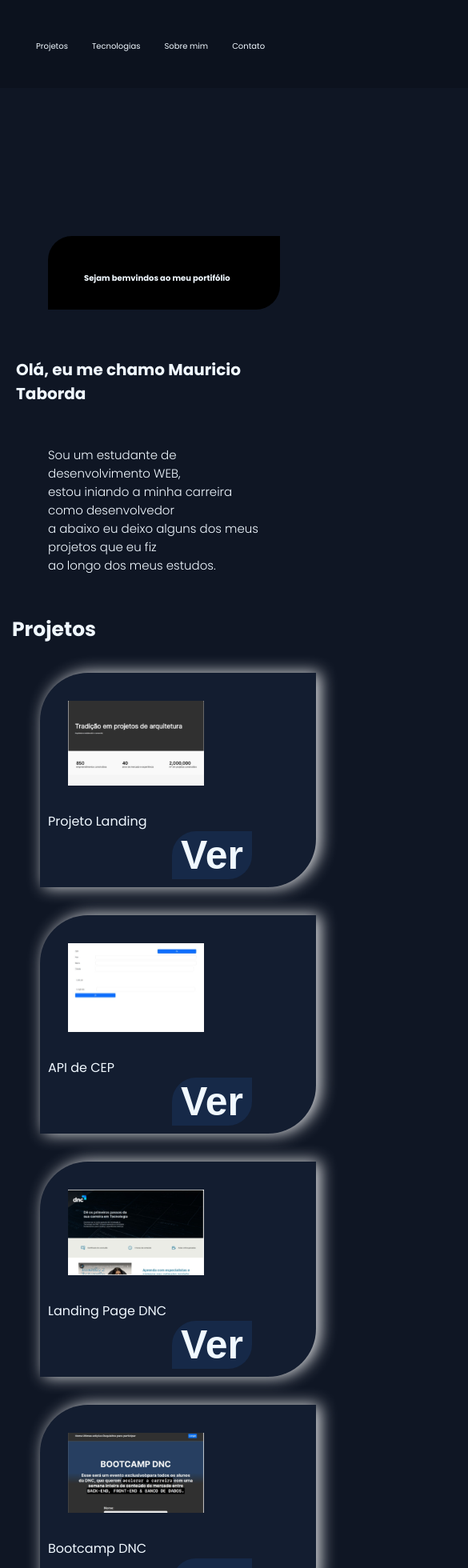
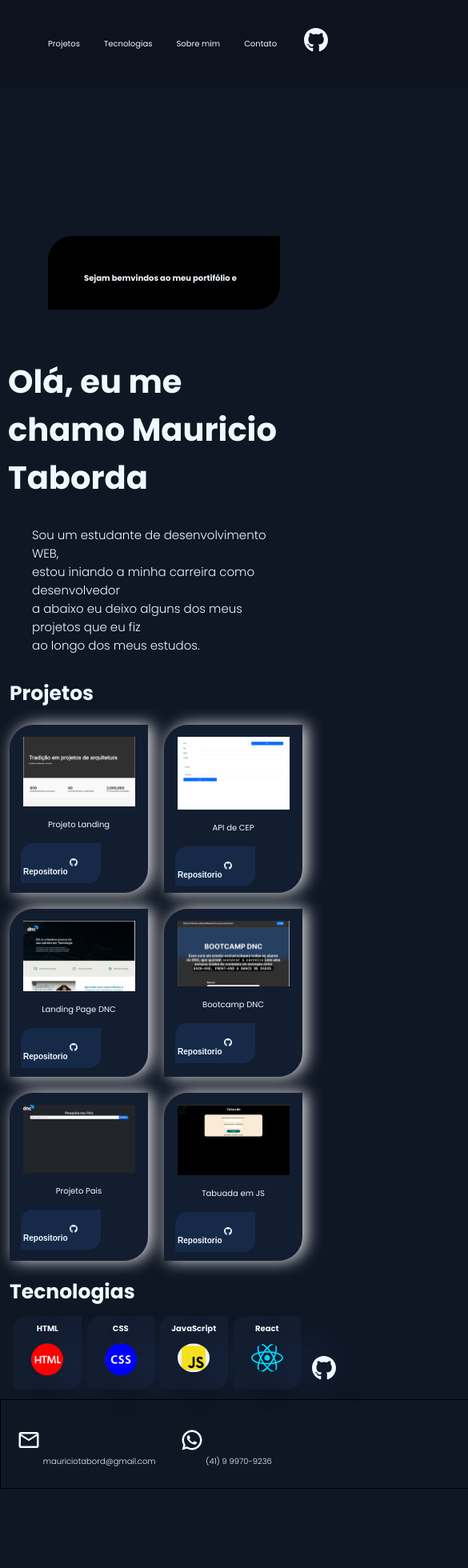
Before and after one commit to MauricioTaborda16/meu-portifolio-react, a React (Vite) app: page / in a window 390 px wide. Shown: the top 1960 px of the page at 80% size, 585 px wide, since content can reach past the window. After the commit the page ends 1861 px from the top, so only its background shows below. Built offline with nearby package versions, Linux system fonts and the light colour scheme.

Commit message:
alterando a responsividade e adicionando a funsionalidade setIsHover

```diff
--- a/src/Projetos.css
+++ b/src/Projetos.css
@@ -8,9 +8,12 @@
 
 @media only screen and (max-width: 600px){
     .container{
-      display: block;
+      display: flex;
+
 
     }
-    .Pro{margin: 15px;}
-    .Pro h1{ font-size: 25px;}
+    .Pro{margin: 2px;}
+    .Pro h1{ font-size: 25px;
+            margin: 10px;
+    }
 }
--- a/src/Projetos.jsx
+++ b/src/Projetos.jsx
@@ -13,10 +13,13 @@ function Projetos(){
         <section id="Projetos" className="Pro">
             <h1>Projetos</h1>
             <div className="container">
+
                <Card
+
                 imag={imag}
                 des="Projeto Landing"
                 site="https://desafio-landing-page-eight.vercel.app/"
+                git="https://github.com/MauricioTaborda16/DesafioLandingPage"
 
                />
 
@@ -24,6 +27,7 @@ function Projetos(){
                imag={cep}
                des="API de CEP"
                site="https://api-dnc-2023.vercel.app/"
+               git="https://github.com/MauricioTaborda16/api-dnc-2023"
                />
 
                </div>
@@ -32,12 +36,14 @@ function Projetos(){
                imag={landing}
                des="Landing Page DNC"
                site="https://projeto-landing-page-nu-nine.vercel.app/"
+               git="https://github.com/MauricioTaborda16/Projeto-landing-page"
 
                />
                <Card
                imag={bootc}
                des="Bootcamp DNC"
                site="https://bootcamp-dnc-gamma.vercel.app/"
+               git="https://github.com/MauricioTaborda16/Bootcamp-dnc"
                />
                </div>
                <div className="container">
@@ -45,12 +51,14 @@ function Projetos(){
                imag={pais}
                des="Projeto Pais"
                site="https://projeto-pais.vercel.app/"
+               git="https://github.com/MauricioTaborda16/Projeto-Pais-"
                />
 
                <Card
                imag={tabu}
                des="Tabuada em JS"
                site="https://tabuada-neon-three.vercel.app/"
+               git="https://github.com/MauricioTaborda16/Tabuada"
                />
 
 
--- a/src/componentes/Card.css
+++ b/src/componentes/Card.css
@@ -1,4 +1,6 @@
 .cad{
+
+    position: relative;
     box-shadow: 5px 0px 20px  hsl(220, 6%, 90%);
     width: 750px;
     background-color:  #131d30;;
@@ -7,6 +9,8 @@
     border-radius: 60px 0px 60px;
 }
 
+
+
 img{
     margin: 20px;
     margin-left: 50px;
@@ -14,42 +18,75 @@ img{
 }
 
 button{
+
     border: 0;
     border-radius: 30px 0px 30px;
     background-color: #162948;
     height: 70px;
-    width: 200px;
+    width: 250px;
     margin-left: 155px;
 }
 
 button a{
     font-weight: 600;
-    font-size: 65px;
+    font-size: 30px;
+
+}
+.cliqu{
+    position: absolute;
+    background-color:#162948;
+    font-weight: bolder;
+    font-size: 100px;
+    width: 100%;
+    height: 100%;
+    display: flex;
+    align-items: center;
+    justify-content: center;
 }
 
 @media only screen and (max-width: 600px){
     .cad{
-       width: 325px;
-       padding: 10px;
+        border-radius: 30px 0px 30px;
+        display: flex;
+        flex-direction: column;
+        align-items: center;
+        width: 250px;
+       height: 200px;
+       padding: 5px;
+       font-size: 10px;
+       margin: 10px;
+    }
+    .cliqu a{
+        height: 100px;
+        font-size: 40px;
+
     }
 
     img{
         margin: 10px;
-        margin: 25px;
-        width: 170px;
+        width: 140px;
     }
 
-    button{
+    button{display: flex;
+        align-items: center;
+
         border: 0;
-        border-radius: 30px 0px 30px;
+        border-radius: 15px 0px 15px;
         background-color: #162948;
-        height: 60px;
+        height: 50px;
         width: 100px;
-        margin-left: 155px;
+        margin: 0px;
+        margin-top: 15px;
+        margin-right: 45px;
+
     }
 
     button a{
         font-weight: 600;
-        font-size: 50px;
+        font-size: 10px;
+        margin: 3px;
+    }
+    #gi{
+        width: 10px;
     }
 }
--- a/src/componentes/Card.jsx
+++ b/src/componentes/Card.jsx
@@ -1,10 +1,18 @@
+"use client"
 import './Card.css'
-function Card({imag, des, site, }){
+import { FaGithub } from "react-icons/fa";
+import { useState } from 'react';
+function Card({imag, des, site, git }){
+    const [isHover, setIsHover] = useState(false);
     return(
         <div className="cad">
-            <img src={imag}/>
+            <div  style={{position: "relative"} } onMouseEnter={()=> setIsHover(true)} onMouseLeave={()=> setIsHover(false)} >
+            <div className='cliqu' style={{opacity: isHover ? '0.5' :'0'}}> <a href={site}>Visualizar</a></div>
+           <img src={imag}/>
+            </div>
+
             <p>{des}</p>
-            <button> <a href={site}>Ver</a></button>
+            <button> <a href={git}>Repositorio <FaGithub size={30} id='gi' /></a></button>
         </div>
     )
 }
--- a/src/componentes/Eu.css
+++ b/src/componentes/Eu.css
@@ -1,5 +1,6 @@
 .Eu{
     margin: 50px 50px 400px 50px;
+
 }
 
 .Eu h1{
@@ -25,7 +26,8 @@
 }
 
 @media only screen and (max-width: 600px){
- .Eu {margin: 10px; }
+ .Eu {
+       margin: 10px  }
 
     .Eu h2{
         height: 2px;
@@ -35,14 +37,15 @@
     }
 
     .Eu h1{
-        font-size: 20px;
-        margin: 10px;
+        font-size: 40px;
+        margin: 0px;
 
     }
 
     .Eu p{
         font-size: 15px;
-        margin-left: 50px;
+
+        margin: 30px;
 
     }
 
--- a/src/componentes/Footer.css
+++ b/src/componentes/Footer.css
@@ -1,5 +1,6 @@
 footer {
     display: flex;
+    justify-content: space-between;
     padding: 5px;
     text-align:justify;
     width: 100%;
@@ -23,13 +24,21 @@ footer a{
 @media only screen and (max-width: 600px){
     footer{
         width: 900px;
-        display: block;
+        height: 100px;
+
     }
 
     footer h1{text-align: left;
-       font-size: 20px;
+       font-size: 10px;
        margin: 15px;
     }
     footer a{ margin-left: 100px;
+
     }
+    .ic{width: 30px;}
+   .git{
+    position: absolute;
+    top:1600px;
+    left: 290px;
+   }
 }
--- a/src/componentes/Footer.jsx
+++ b/src/componentes/Footer.jsx
@@ -6,9 +6,12 @@ import { FaGithub } from "react-icons/fa";
 function Foooter(){
     return(
         <footer id="Con">
-          <h1><MdOutlineEmail size={60} /> mauriciotabord@gmail.com</h1>
-          <h1> <RiWhatsappLine size={60}  /> (41) 9 9970-9236</h1>
-          <a href="https://github.com/MauricioTaborda16"><FaGithub size={100}  /></a>
+          <div style={{display:"flex"}}>
+          <h1><MdOutlineEmail size={60} className="ic"/> mauriciotabord@gmail.com</h1>
+          <h1> <RiWhatsappLine size={60} className="ic" /> (41) 9 9970-9236</h1>
+          </div>
+
+          <a href="https://github.com/MauricioTaborda16" className="git"><FaGithub size={100} className="ic"  /></a>
 
         </footer>
     )
--- a/src/componentes/Nav.css
+++ b/src/componentes/Nav.css
@@ -2,10 +2,14 @@ nav{
     display: flex;
     justify-content: space-between;
     background-color:#0c121e;
-    height: 237px;
+    height: 137px;
     width: 100%;
+    align-items: center;
 
 }
+
+
+
 ul{
     display: flex;
     padding: 25px;
@@ -15,31 +19,37 @@ ul{
 }
 
 ul li{
-    font-size: 50px;
+    font-size: 25px;
     display: inline;
     padding: 25px;
 }
 
 @media only screen and (max-width: 600px){
-    nav{
-       height: 100px;
+    nav{display: flex;
+       height: 50px;
        width: 900px;
-       padding: 5px;
+       padding: 30px;
 
     }
+
    ul{
-      margin-left: 10px;
-      padding: 15px;
+      margin-left: 5px;
+      padding: 10px;
    }
     ul li{
       margin: 10px;
       font-size: 10px;
       padding: 5px;
-      margin-top: 25px;
+      margin-top: 10px;
     }
 
 
-    #ico{display: none;
+    #ico {display: flex;
+       width: 30px;
+       position: absolute;
+       top: 20px;
+       left: 380px;
+
     }
 
 }
--- a/src/componentes/Nav.jsx
+++ b/src/componentes/Nav.jsx
@@ -2,7 +2,7 @@ import './Nav.css'
 import { FaGithub } from "react-icons/fa";
 function Nav(){
     return(
-        <nav>
+        <nav id='f'>
 
             <ul>
                 <li><a href='#Projetos'>Projetos</a></li>
--- a/src/componentes/Tec.css
+++ b/src/componentes/Tec.css
@@ -25,6 +25,17 @@
     font-weight: 600;
     margin: 0px;
 }
+@keyframes float {
+    0%, 100% {
+        transform: translateY(0);
+    }
+    50% {
+        transform: translateY(-10px);
+    }
+}
+
+.tec{
+    animation: float 3s ease-in-out infinite;}
 
 @media only screen and (max-width: 600px){
     #TeC{margin: 10px;}
```
Also changed, not shown: src/componentes/Eu.jsx (+10 -5 lines), 1 other file (tests, documents, lock files or other folders).
